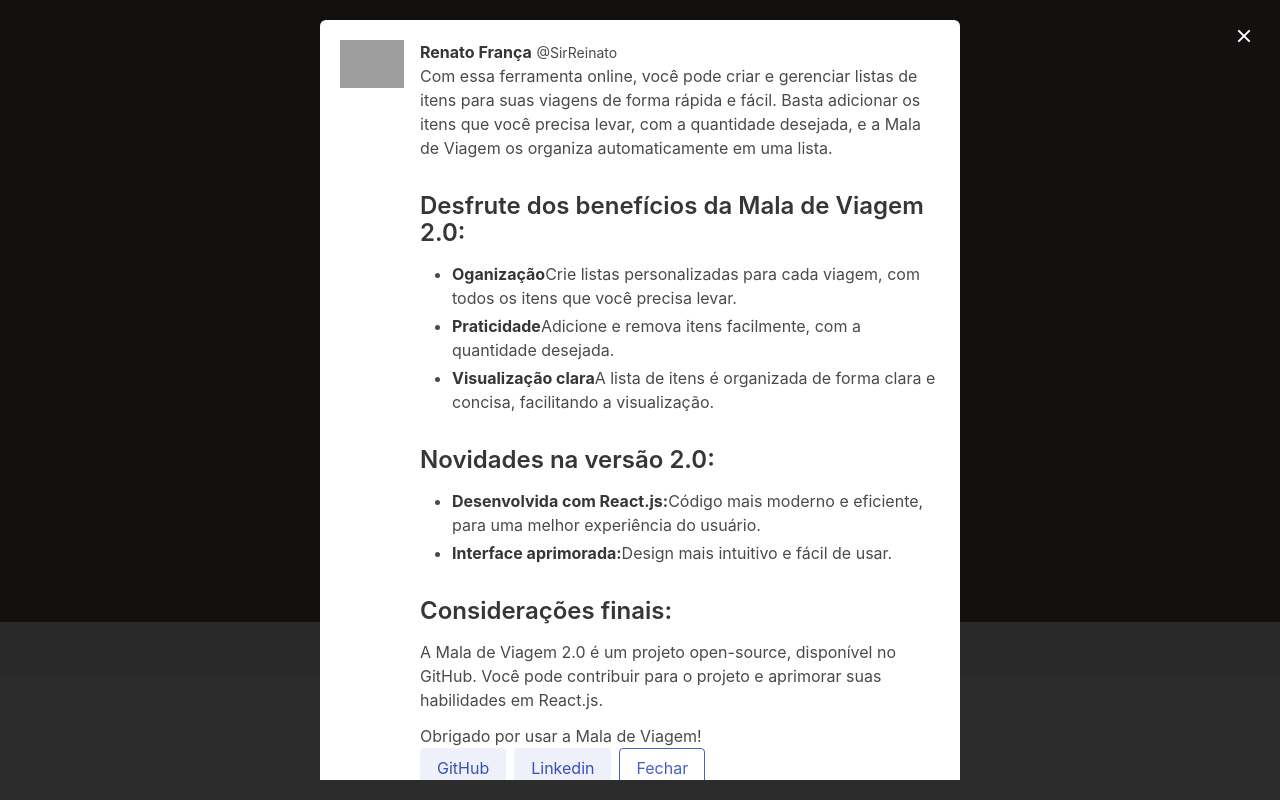
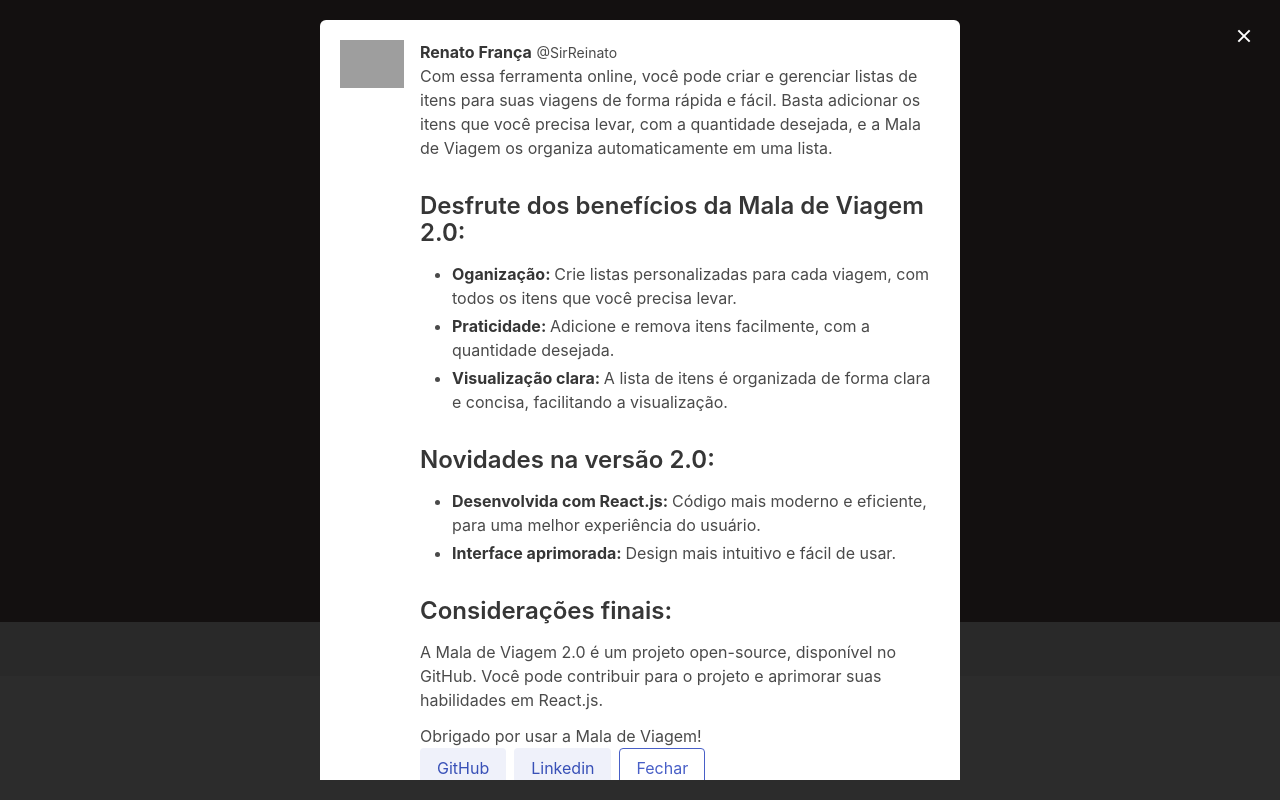
Before and after one commit to SirReinato/mala-de-viagem2.0, a React (Vite) app: page / in a window 1280 px wide. Both pictures are taken after a click on the button 801 px from the left and 34 px from the top of the page. Built offline with nearby package versions, Linux system fonts and the light colour scheme; grey boxes are pictures that could not be loaded; a web font is replaced by a local one.

Commit message:
Começando readme

```diff
--- a/src/components/InfoModal/InfoModal.jsx
+++ b/src/components/InfoModal/InfoModal.jsx
@@ -28,15 +28,15 @@
 								<nav>
 									<ul>
 										<li>
-											<strong>Oganização</strong>
+											<strong>Oganização: </strong>
 											Crie listas personalizadas para cada viagem, com todos os itens que você precisa levar.
 										</li>
 										<li>
-											<strong>Praticidade</strong>
+											<strong>Praticidade: </strong>
 											Adicione e remova itens facilmente, com a quantidade desejada.
 										</li>
 										<li>
-											<strong>Visualização clara</strong>
+											<strong>Visualização clara: </strong>
 											A lista de itens é organizada de forma clara e concisa, facilitando a visualização.
 										</li>
 									</ul>
@@ -48,11 +48,11 @@
 								<nav>
 									<ul>
 										<li>
-											<strong>Desenvolvida com React.js:</strong>
+											<strong>Desenvolvida com React.js: </strong>
 											Código mais moderno e eficiente, para uma melhor experiência do usuário.
 										</li>
 										<li>
-											<strong>Interface aprimorada:</strong>
+											<strong>Interface aprimorada: </strong>
 											Design mais intuitivo e fácil de usar.
 										</li>
 									</ul>
```
Also changed, not shown: public/malaDeViagem.png (added), 1 other file (tests, documents, lock files or other folders).
